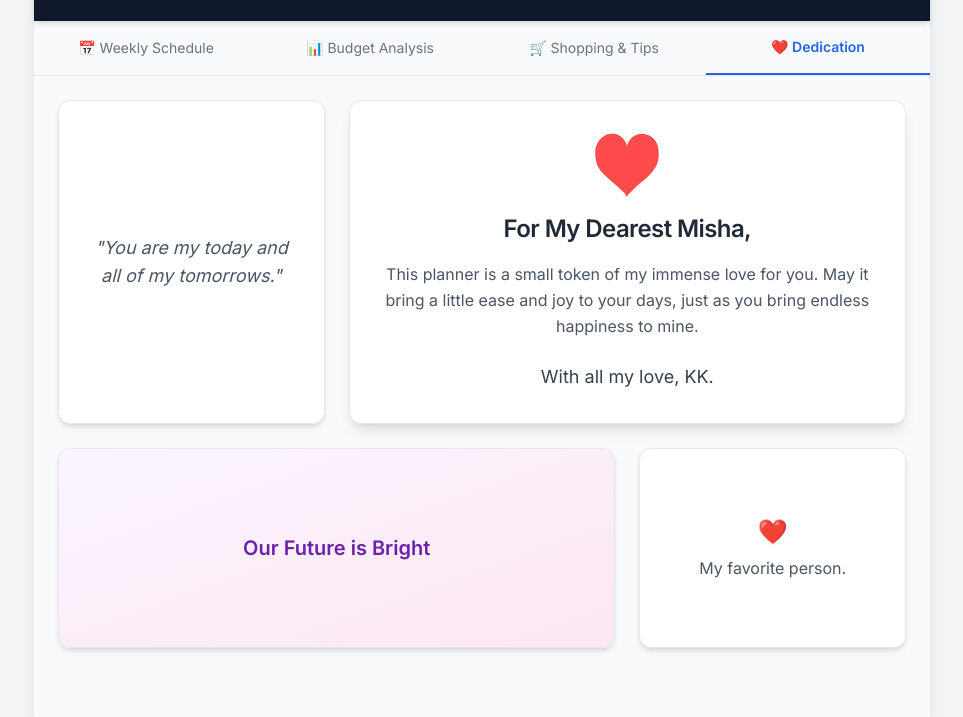
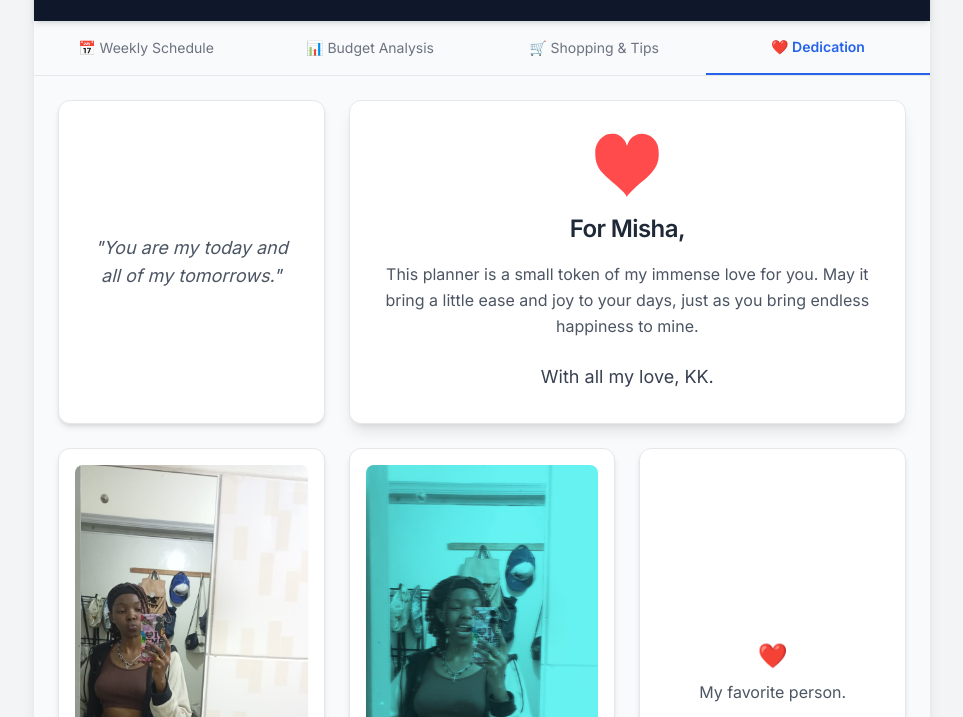
Before and after one commit to acetervin/Meal-Planner, a plain HTML site: page index.html in a window 1280 px wide. Both pictures are taken after a click on the button "❤️ Dedication". Shown: the part 83-800 px from the top of the page, without its empty margins (158-1121 px from the left). Drawn offline with nearby package versions, Linux system fonts and the light colour scheme.

Commit message:
Misha gat taste indeed

```diff
--- a/index.html
+++ b/index.html
@@ -237,17 +237,21 @@
                     <!-- Card 2: Main Message -->
                     <div class="md:col-span-2 bg-white p-8 rounded-xl shadow-lg border border-gray-200 text-center">
                         <img src="images/dedication/heart.svg" alt="Heart" class="w-16 h-16 mx-auto mb-4 opacity-70">
-                        <h2 class="text-2xl font-semibold text-gray-800 tracking-tight mb-4">For My Dearest Misha,</h2>
+                        <h2 class="text-2xl font-semibold text-gray-800 tracking-tight mb-4">For Misha,</h2>
                         <p class="text-gray-600 leading-relaxed mb-6">
                             This planner is a small token of my immense love for you. May it bring a little ease and joy to your days, just as you bring endless happiness to mine.
                         </p>
                         <p class="text-gray-700 text-lg font-medium">With all my love, KK.</p>
                     </div>
 
-                    <!-- Card 3: Aesthetic Placeholder -->
-                    <div class="md:col-span-2 bg-gradient-to-br from-purple-50 to-pink-100 rounded-xl shadow-md border border-gray-200 flex items-center justify-center min-h-[200px]">
-                        <!-- This card provides aesthetic value and a placeholder for a real photo -->
-                        <p class="text-purple-800 text-xl font-semibold">Our Future is Bright</p>
+                    <!-- Card 3: Misha's Photo (lol.jpeg) -->
+                    <div class="md:col-span-1 bg-white rounded-xl shadow-md border border-gray-200 p-4 flex items-center justify-center min-h-[200px] overflow-hidden">
+                        <img src="images/dedication/lol.jpeg" alt="Misha" class="max-w-full h-auto rounded-lg shadow-sm object-cover">
+                    </div>
+
+                    <!-- Card 5: Second Photo (loll.jpeg) -->
+                    <div class="md:col-span-1 bg-white rounded-xl shadow-md border border-gray-200 p-4 flex items-center justify-center min-h-[200px] overflow-hidden">
+                        <img src="images/dedication/loll.jpeg" alt="Misha 2" class="max-w-full h-auto rounded-lg shadow-sm object-cover">
                     </div>
 
                     <!-- Card 4: Short Note -->
```
Also changed, not shown: Images/dedication/lol.jpeg (renamed from Images/lol.jpeg), Images/dedication/loll.jpeg (renamed from Images/loll.jpeg).
